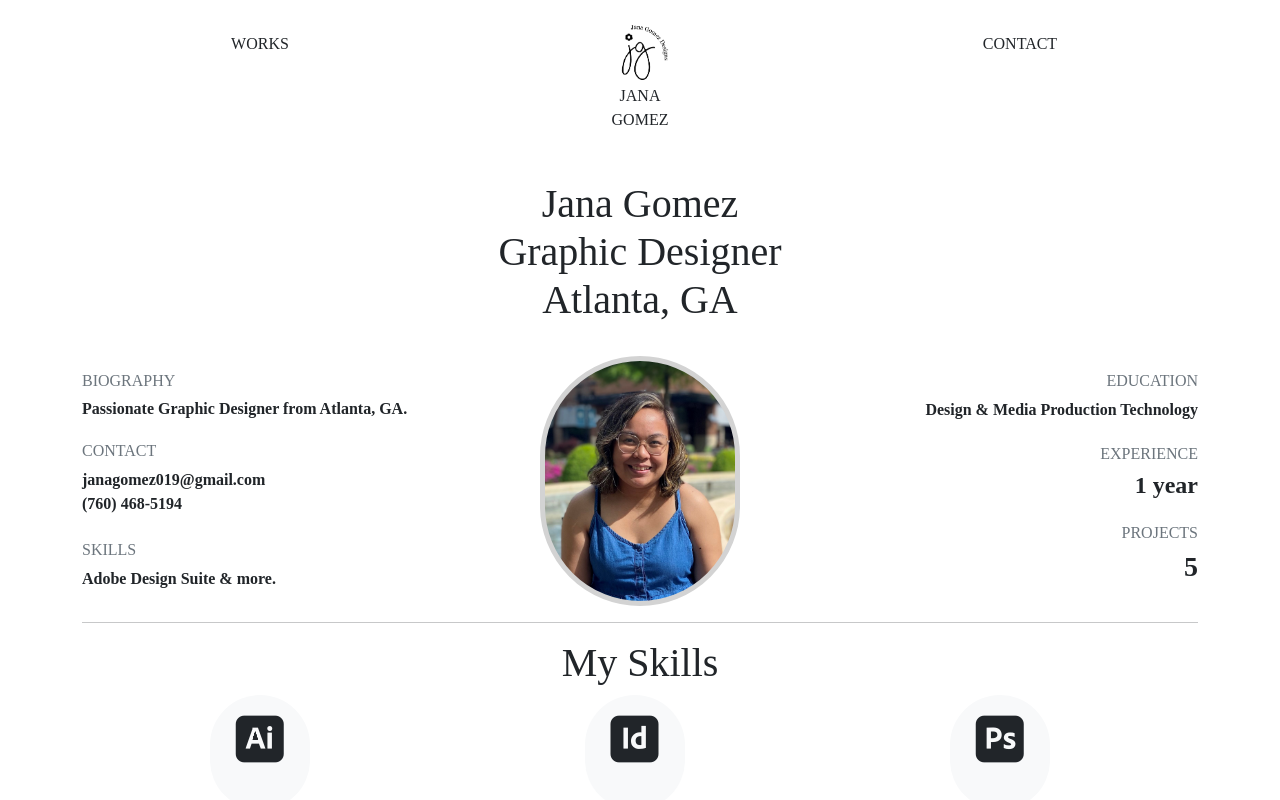
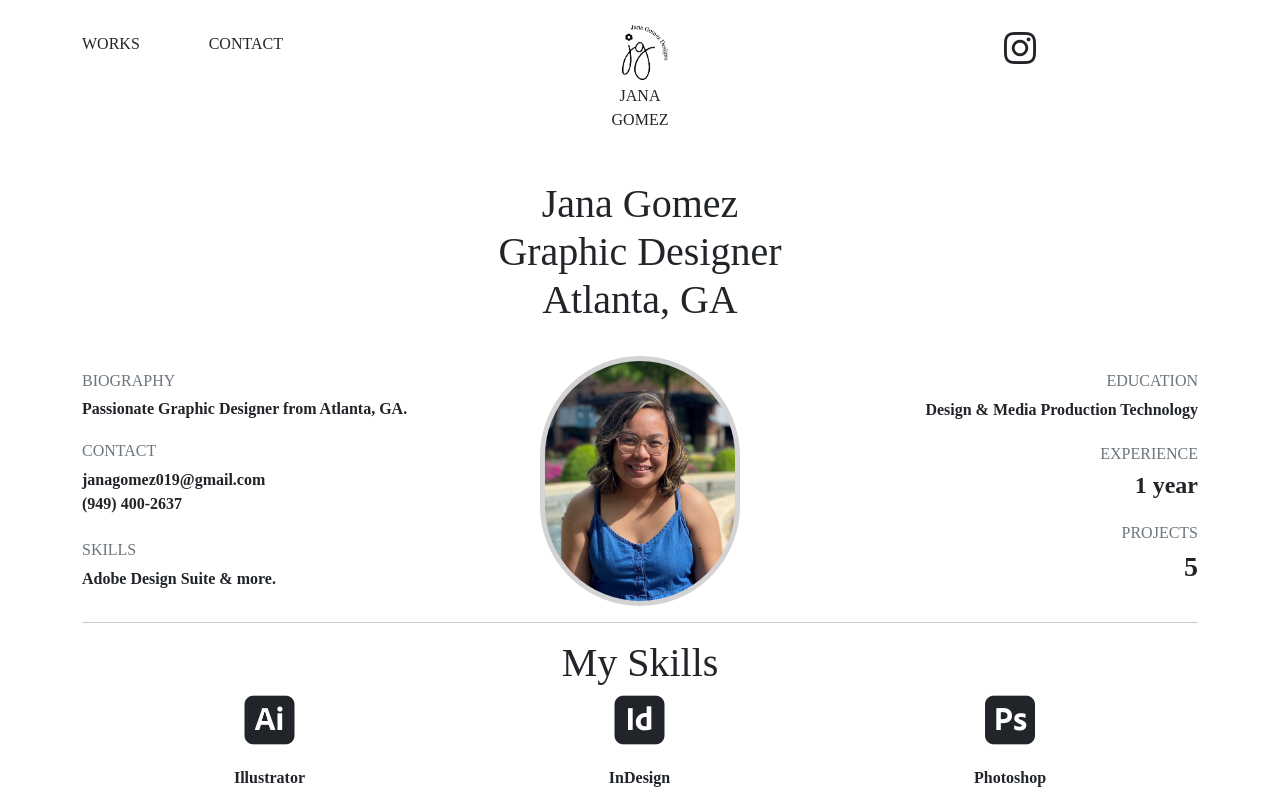
Before and after one commit to ezemog1996/janas-portfolio, a React (Create React App) app: page / in a window 1280 px wide. Shown: the top 800 px of the page. Built offline with nearby package versions, Linux system fonts and the light colour scheme; a web font is replaced by a local one.

Commit message:
fixed stuff

```diff
--- a/package.json
+++ b/package.json
@@ -1,7 +1,7 @@
 {
   "name": "janas-portfolio",
   "version": "0.1.0",
-  "homepage": "http://ezemog1996.github.io/janas-portfolio",
+  "homepage": "https://designsbyjanag.com",
   "private": true,
   "dependencies": {
     "@testing-library/jest-dom": "^5.16.5",
--- a/src/App.css
+++ b/src/App.css
@@ -3,6 +3,8 @@ HTML, body {
   padding: 0;
   border: 0;
   font-family: 'Abyssinica SIL', serif;
+  height:100%;
+  width:100%;
 }
 
 a, a:hover, a:focus, a:active {
@@ -94,6 +96,10 @@ textarea {
   display: none;
 }
 
+.skill-icon {
+  font-size: 50px;
+}
+
 @media screen and (max-width: 767px) {
   .big-screen {
     display: none;
@@ -137,3 +143,10 @@ textarea {
     margin-left: -60px;
   }
 }
+
+@media screen and (max-width: 462px) {
+  .contact {
+    width: 350px;
+    height: 350px;
+  }
+}
--- a/src/components/Navbar/index.js
+++ b/src/components/Navbar/index.js
@@ -12,14 +12,11 @@ function Navbar() {
     return (
         <>
             <nav className='row full-nav'>
-                {/* <div className='col-12 col-sm-4'>
+                <div className='col-12 col-sm-4'>
                     <div className='row header-text'>
                         <div className='col-12 col-sm-6 col-md-4 mt-2'><a href='#works'>WORKS</a></div>
                         <div className='col-12 col-sm-6 col-md-4 mt-2'><a href='#contact'>CONTACT</a></div>
                     </div>
-                </div> */}
-                <div className='col-12 col-sm-4 header-text mt-2 text-center'>
-                    <a href='#works'>WORKS</a>
                 </div>
                 <div className='col-12 col-sm-4 text-center'>
                     <a href='#profile'>
@@ -28,9 +25,9 @@ function Navbar() {
                         <div>GOMEZ</div>
                     </a>
                 </div>
-                <div className='col-12 col-sm-4 header-text mt-2 text-center'>
-                    <a href='#contact'>CONTACT</a>
+                <div className='col-12 col-sm-4 header-text mt-2'>
                     {/* <a href='https://linkedin.com/' target='_blank' rel="noreferrer" ><h2 className='text-center'><i className="fa-brands fa-linkedin"></i></h2></a> */}
+                    <a href='https://www.instagram.com/janabonana/' target='_blank' rel="noreferrer" ><h2 className='text-center'><i class="fi fi-brands-instagram"></i></h2></a>
                 </div>
             </nav>
             <nav className='mobile-menu'>
@@ -51,6 +48,7 @@ function Navbar() {
                             <a href='#contact'>CONTACT</a>
                         </div>
                         {/* <a href='https://linkedin.com/' target='_blank' rel="noreferrer" ><h2><i className="fa-brands fa-linkedin py-1"></i></h2></a> */}
+                        <a href='https://www.instagram.com/janabonana/' target='_blank' rel="noreferrer" ><h2><i className="fi fi-brands-instagram py-1"></i></h2></a>
                     </div>
                 }
             </nav>
--- a/src/components/Profile/index.js
+++ b/src/components/Profile/index.js
@@ -16,7 +16,7 @@ function Profile() {
                     <h6 className='text-secondary'>CONTACT</h6>
                     <strong className='profile-email'>janagomez019@gmail.com</strong>
                     <br/>
-                    <strong>(760) 468-5194</strong>
+                    <strong>(949) 400-2637</strong>
                 </div>
                 <div>
                     <h6 className='text-secondary'>SKILLS</h6>
@@ -40,7 +40,7 @@ function Profile() {
             </>
     }
     return (
-        <>
+        <div>
             <div className='row mt-4 big-screen'>
                 <div className='col-4 vertical-space-between'>
                     {infoDivs.leftSide}
@@ -65,7 +65,7 @@ function Profile() {
                     </div>
                 </div>
             </div>
-        </>
+        </div>
     )
 }
 
--- a/src/components/Skills/index.js
+++ b/src/components/Skills/index.js
@@ -4,33 +4,33 @@ function Skills() {
     const skills = [
         {
           icon: 'fi fi-brands-illustrator',
-          skill: 'Adobe Illustrator'
+          skill: 'Illustrator'
         },
         {
           icon: 'fi fi-brands-indesign',
-          skill: 'Adobe InDesign'
+          skill: 'InDesign'
         },
         {
           icon: 'fi fi-brands-photoshop',
-          skill: 'Adobe Photoshop'
+          skill: 'Photoshop'
         }
     ]
     return (
-        <div id="skills">
+        <div id="skills" className='row'>
+            <div className='col-12'>
                 <h1 className='text-center'>My Skills</h1>
                 <div className='d-flex justify-content-around'>
                 {
                     skills.map(skill => (
                     <div key={skill}>
-                    <div className='skill-div bg-light text-center py-3 px-4 icon-div'>
-                        <i className={skill.icon}></i>
-                    </div>
+                        <h1 className='skill-icon text-center'><i className={skill.icon}></i></h1>
                         <strong>{skill.skill}</strong>
                     </div>
                     ))
                 }
                 </div>
             </div>
+        </div>
     )
 }
 
```
Also changed, not shown: 1 other file (tests, documents, lock files or other folders). Lines whose indentation alone changed are shown as unchanged.
